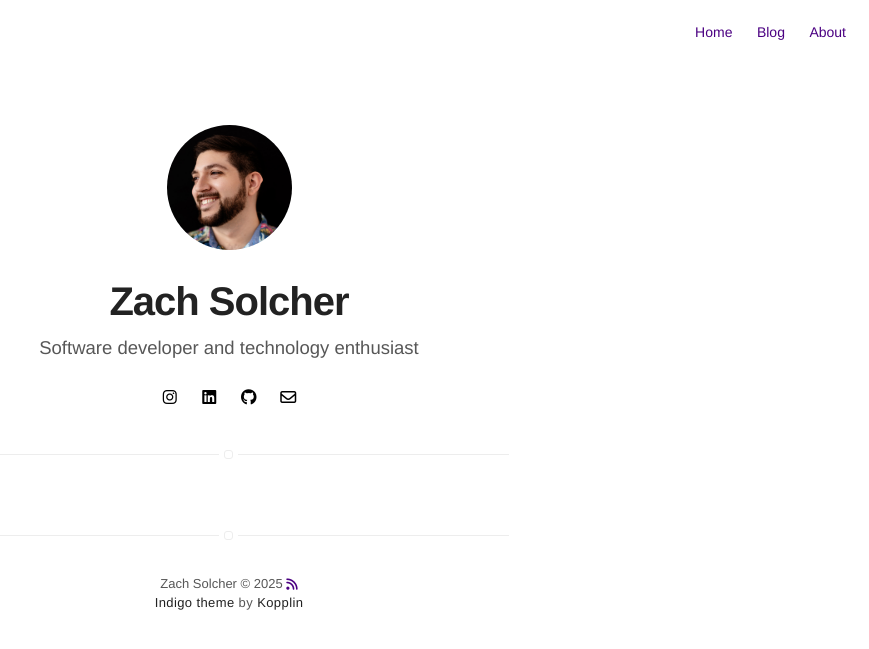
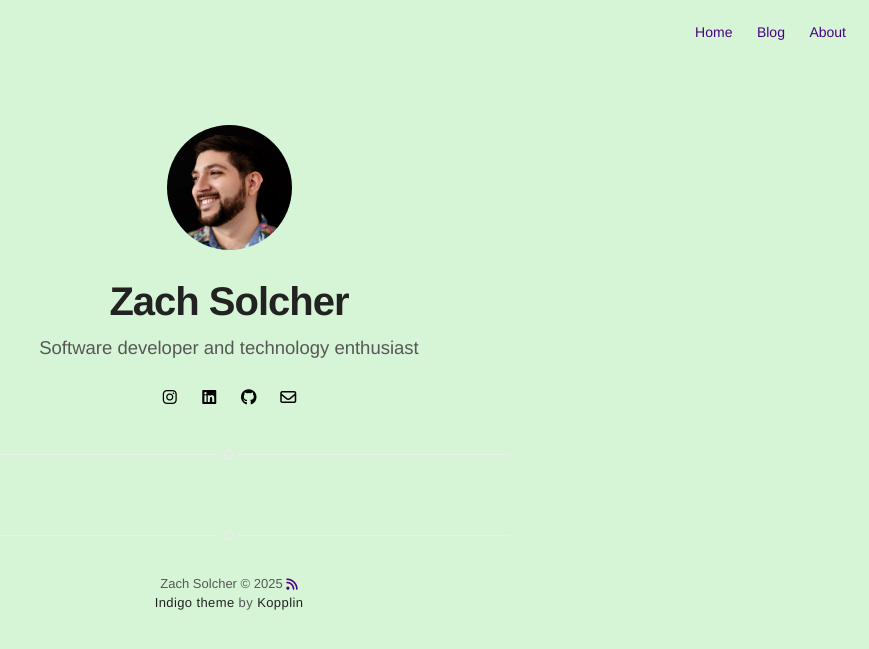
Before and after one commit to zsolcher/zsolcher.github.io, a Jekyll site: the page built from projects.html, in a window 1280 px wide. Shown: the top 649 px of the page, without its empty margins (411-1280 px from the left). Built offline with Jekyll 4.4.1, drawn with Linux system fonts in a browser that asks for light colours; nearby versions of some CDN libraries.

Commit message:
Theme: set site background to favicon light green (#d6f5d6)

```diff
--- a/_sass/base/variables.sass
+++ b/_sass/base/variables.sass
@@ -6,7 +6,7 @@ $beta: #222
 $gama: #575757
 $delta: #4b0082
 $epsilon: #ededed
-$omega: #fff
+$omega: #d6f5d6 // light green from favicon background
 $zeta: #000
 $kappa: #27f36a26
 
```
